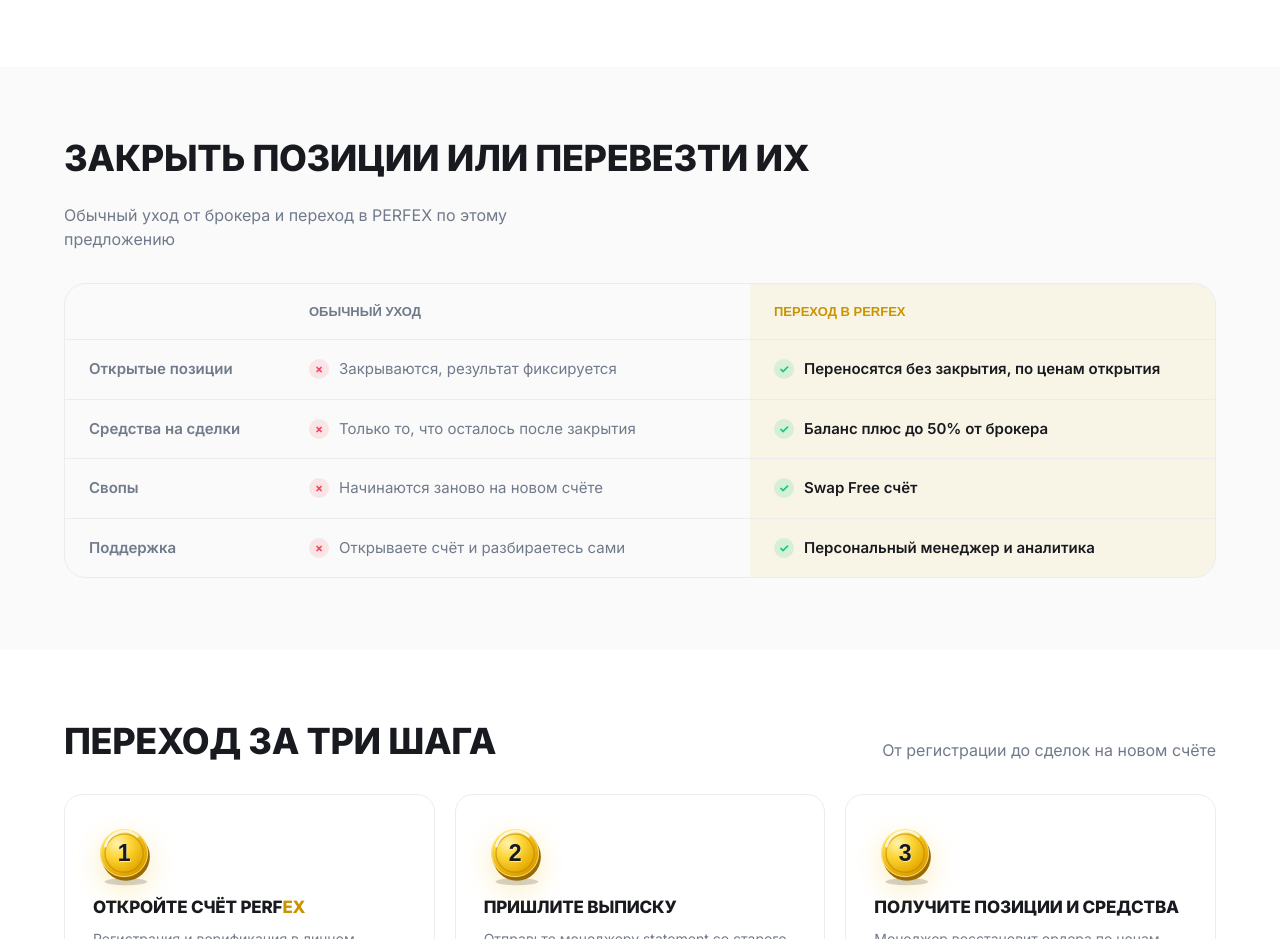
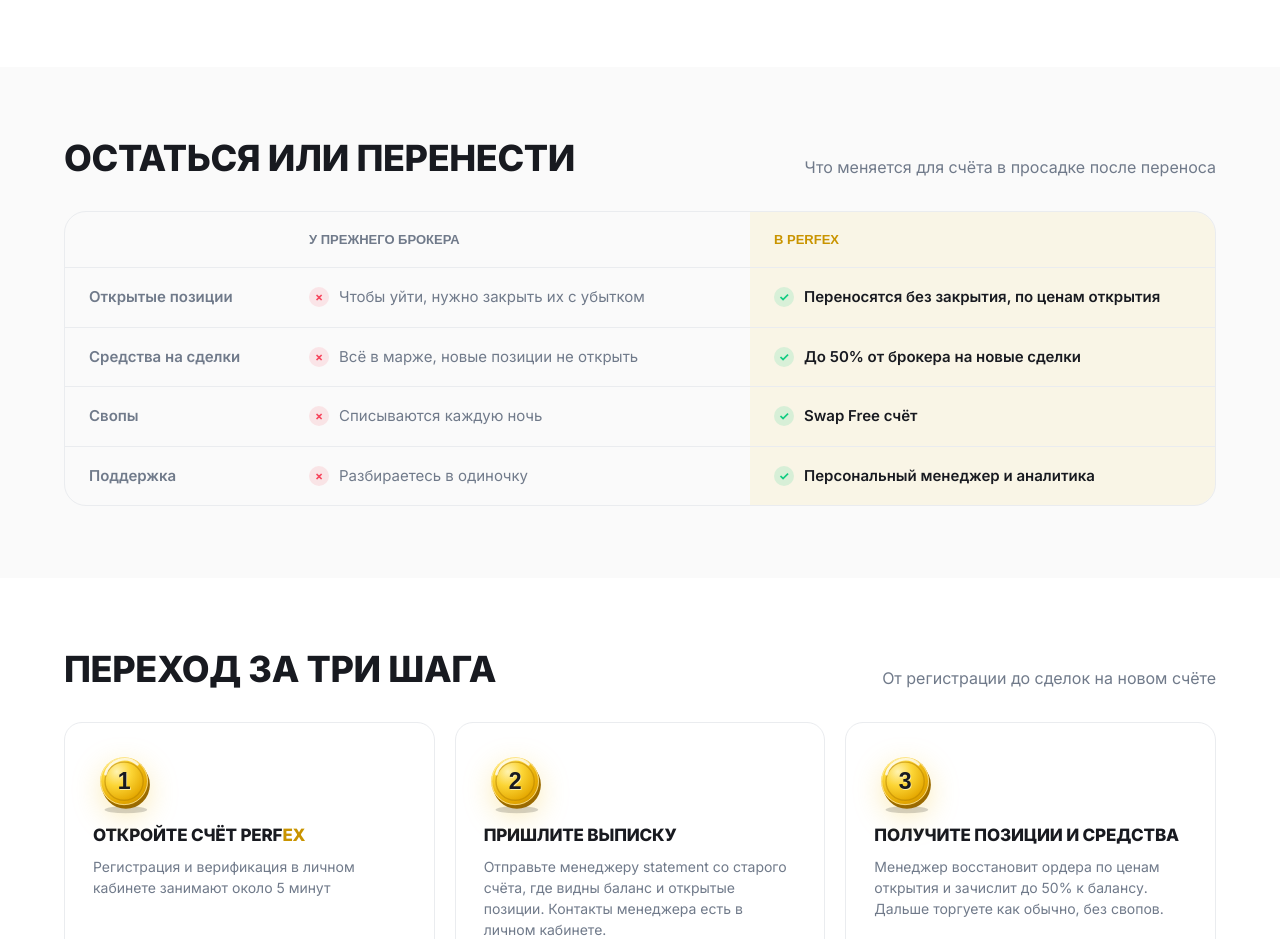
Before and after one commit to Dark13345/perfex, a plain HTML site: page transfer-account-v2.html in a window 1280 px wide. Shown: the part 1920-2859 px from the top of the page. Drawn offline with nearby package versions, Linux system fonts and the light colour scheme; a web font is replaced by a local one.

Commit message:
Переход от брокера v2: вернуть прежнюю таблицу «Остаться или перенести»
Co-Authored-By: Claude Opus 5.5 <noreply@anthropic.com>

```diff
--- a/transfer-account-v2.html
+++ b/transfer-account-v2.html
@@ -507,15 +507,15 @@ html.dark .t2-b-mgr p { color: #B7BDC6; }
 <section class="t2-sec t2-soft">
 <div class="wrap">
 <div class="t2-head">
-<h2>Закрыть позиции или перевезти их</h2>
-<p>Обычный уход от брокера и переход в PERFEX по этому предложению</p>
+<h2>Остаться или перенести</h2>
+<p>Что меняется для счёта в просадке после переноса</p>
 </div>
 <div class="t2-cmp">
-<div class="t2-cmp-row"><div></div><div>Обычный уход</div><div>Переход в PERFEX</div></div>
-<div class="t2-cmp-row"><div>Открытые позиции</div><div><span class="t2-x">×</span>Закрываются, результат фиксируется</div><div><span class="t2-v">✓</span>Переносятся без закрытия, по ценам открытия</div></div>
-<div class="t2-cmp-row"><div>Средства на сделки</div><div><span class="t2-x">×</span>Только то, что осталось после закрытия</div><div><span class="t2-v">✓</span>Баланс плюс до 50% от брокера</div></div>
-<div class="t2-cmp-row"><div>Свопы</div><div><span class="t2-x">×</span>Начинаются заново на новом счёте</div><div><span class="t2-v">✓</span>Swap Free счёт</div></div>
-<div class="t2-cmp-row"><div>Поддержка</div><div><span class="t2-x">×</span>Открываете счёт и разбираетесь сами</div><div><span class="t2-v">✓</span>Персональный менеджер и аналитика</div></div>
+<div class="t2-cmp-row"><div></div><div>У прежнего брокера</div><div>В PERFEX</div></div>
+<div class="t2-cmp-row"><div>Открытые позиции</div><div><span class="t2-x">×</span>Чтобы уйти, нужно закрыть их с убытком</div><div><span class="t2-v">✓</span>Переносятся без закрытия, по ценам открытия</div></div>
+<div class="t2-cmp-row"><div>Средства на сделки</div><div><span class="t2-x">×</span>Всё в марже, новые позиции не открыть</div><div><span class="t2-v">✓</span>До 50% от брокера на новые сделки</div></div>
+<div class="t2-cmp-row"><div>Свопы</div><div><span class="t2-x">×</span>Списываются каждую ночь</div><div><span class="t2-v">✓</span>Swap Free счёт</div></div>
+<div class="t2-cmp-row"><div>Поддержка</div><div><span class="t2-x">×</span>Разбираетесь в одиночку</div><div><span class="t2-v">✓</span>Персональный менеджер и аналитика</div></div>
 </div>
 </div>
 </section>
```
